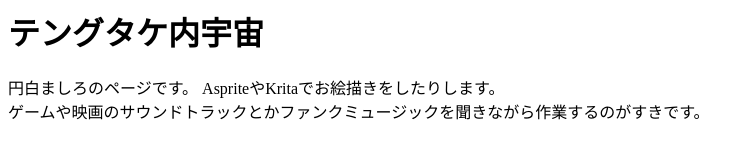
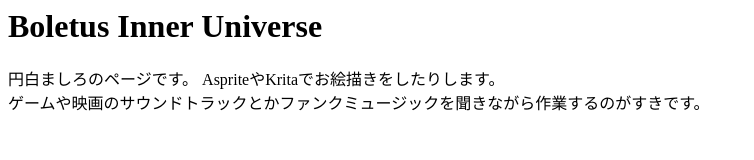
Before and after one commit to enshiromashiro/enshiromashiro.github.io, a plain HTML site: page index.html in a window 1280 px wide. Shown: the whole page, without its empty margins (0-754 px from the left). Drawn offline with Linux system fonts and the light colour scheme.

Commit message:
テングタケよりもイグチのほうがいいので変更

```diff
--- a/index.html
+++ b/index.html
@@ -1,9 +1,9 @@
 <html>
   <head>
-    <title>テングタケ内宇宙</title>
+    <title>イグチ内宇宙</title>
   </head>
   <body>
-    <h1>テングタケ内宇宙</h1>
+    <h1>Boletus Inner Universe</h1>
 
     円白ましろのページです。
 
```
